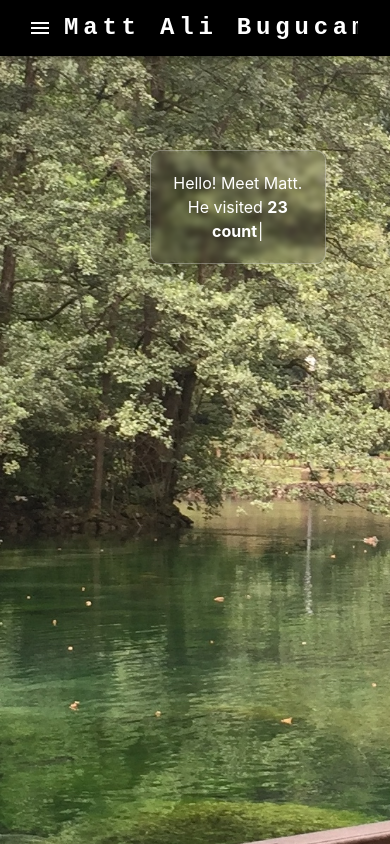
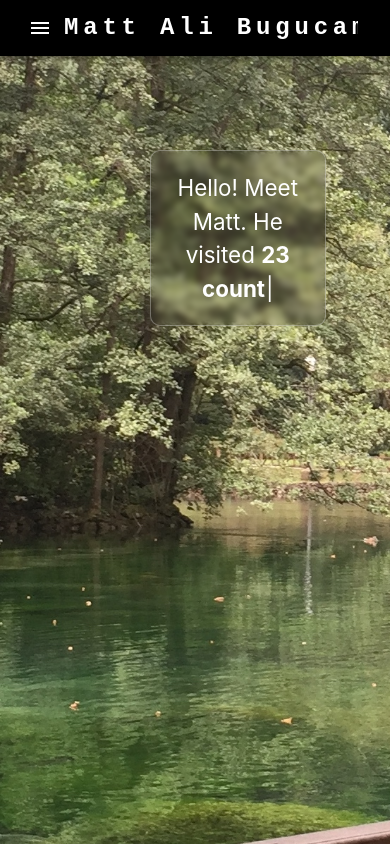
Before and after one commit to mabgcm/mab-react, a React (Create React App) app: page /Home in a window 390 px wide. Built offline with nearby package versions, Linux system fonts and the light colour scheme.

Commit message:
text size

```diff
--- a/src/App.css
+++ b/src/App.css
@@ -31,13 +31,13 @@
 @media only screen and (max-width: 600px) {
   .card {
     margin: auto;
-    font-size: 1.5rem;
+    font-size: 1.8rem;
   }
 }
 
 @media only screen and (max-width: 400px) {
   .card {
     margin: auto;
-    font-size: 1rem;
+    font-size: 1.4rem;
   }
 }
```
